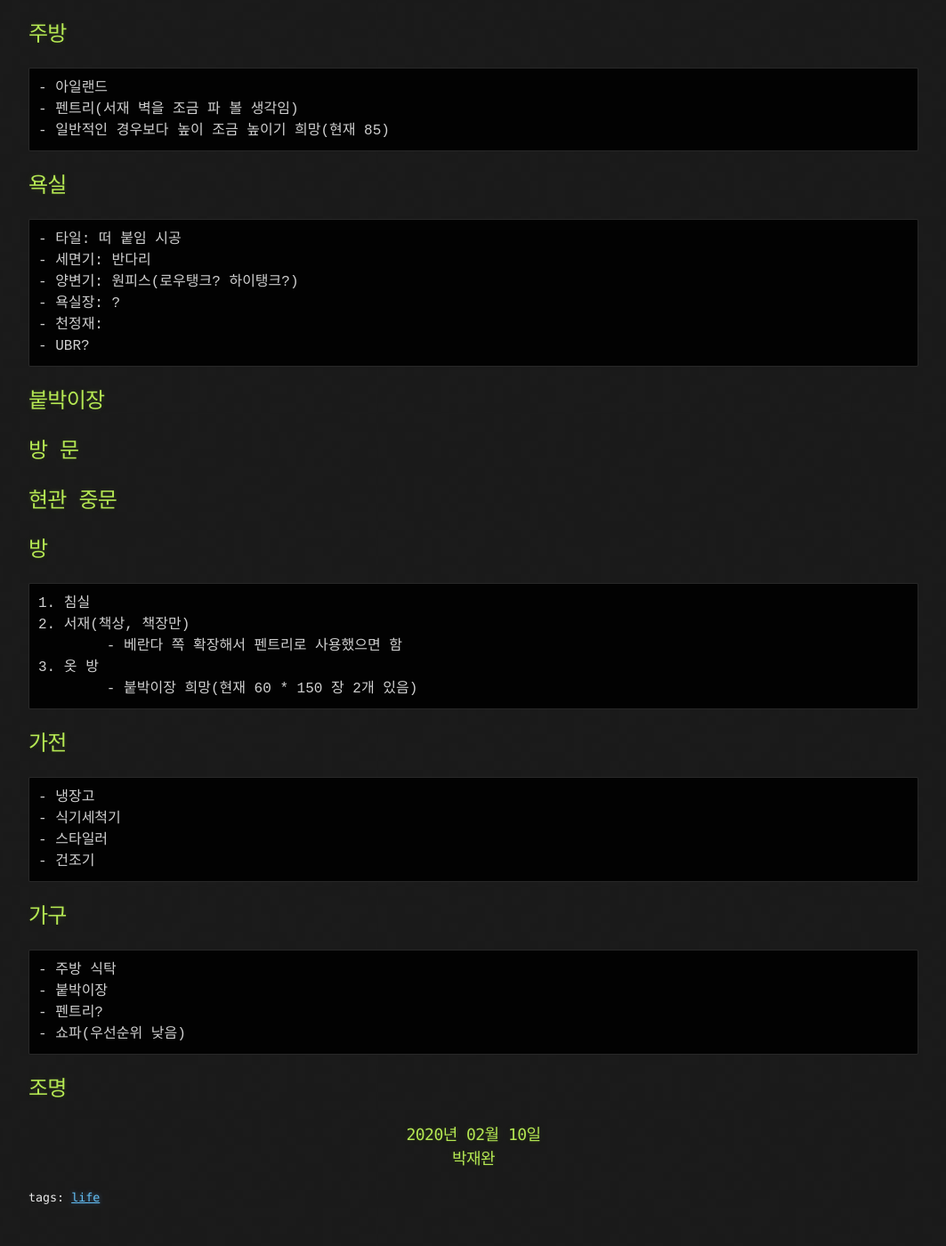
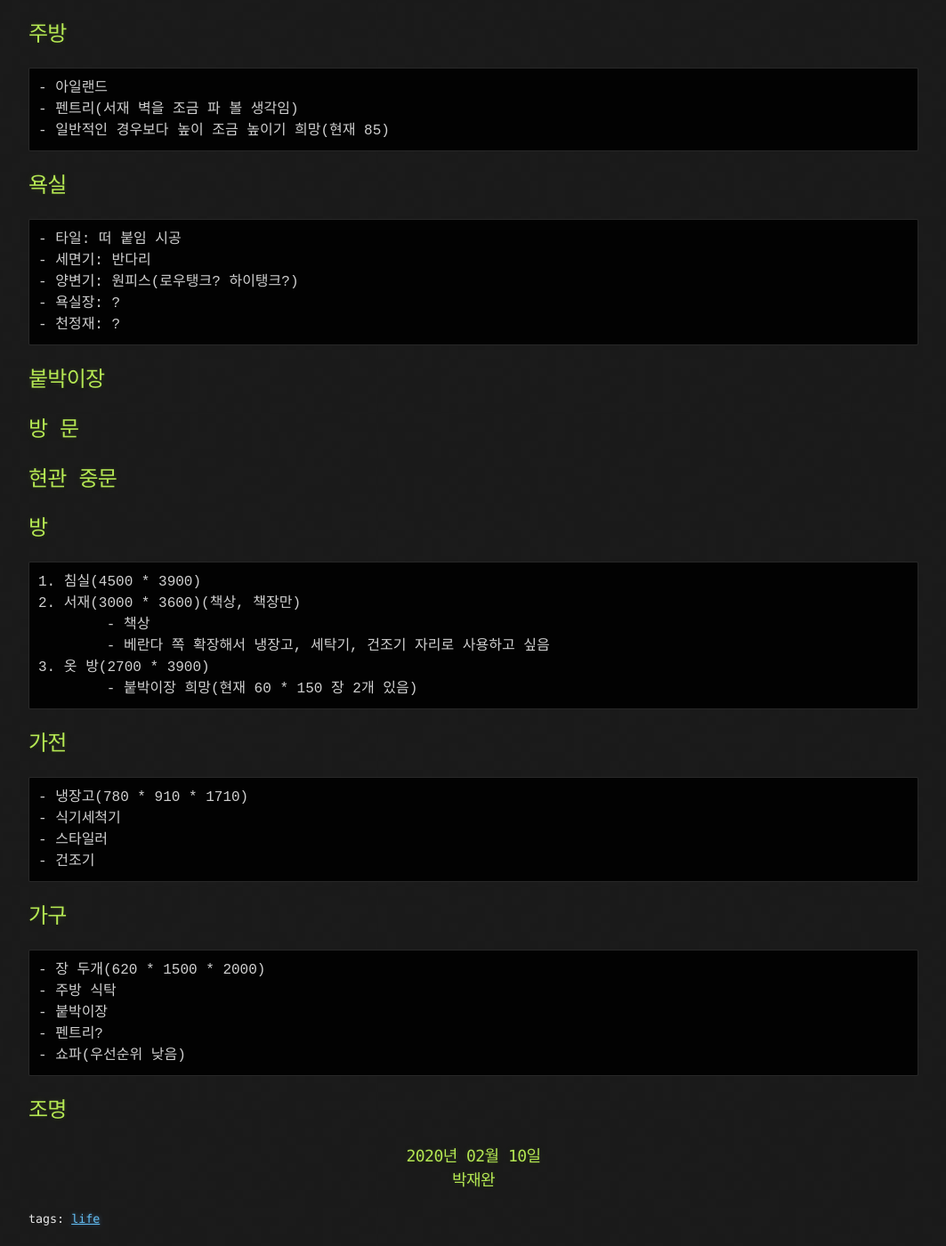
Before and after one commit to hueypark/hueypark.github.io, a Jekyll site: the page built from _posts/2020-02-10-interior.md, in a window 1280 px wide and 1400 px high, scrolled down 1132 px. Shown: the whole window at 89% size, without its empty margins (108-1171 px from the left). Built offline with Jekyll 4.4.1, drawn with Linux system fonts in a browser that asks for light colours; comment, search, counter and statistics services are not loaded; before the commit the page ends 2509 px from its top, so only the background shows below that; some of the changed text lies outside the part shown.

Commit message:
Update interior

```diff
--- a/_posts/2020-02-10-interior.md
+++ b/_posts/2020-02-10-interior.md
@@ -19,8 +19,8 @@ tags: [life]
 	- 우드톤
 	- 편안한 분위기
 	- 참고
-		- http://www.bplusm.co.kr
-		- https://www.instagram.com/hyerim.ko
+		- https://www.instagram.com/sudam.architecture/
+		- https://m.blog.naver.com/hanniel0991/220952267674
 
 ## 철거
 
@@ -44,8 +44,7 @@ tags: [life]
 	- 세면기: 반다리
 	- 양변기: 원피스(로우탱크? 하이탱크?)
 	- 욕실장: ?
-	- 천정재:
-	- UBR?
+	- 천정재: ?
 
 ## 붙박이장
 
@@ -54,19 +53,21 @@ tags: [life]
 ## 현관 중문
 
 ## 방
-	1. 침실
-	2. 서재(책상, 책장만)
-		- 베란다 쪽 확장해서 펜트리로 사용했으면 함
-	3. 옷 방
+	1. 침실(4500 * 3900)
+	2. 서재(3000 * 3600)(책상, 책장만)
+		- 책상
+		- 베란다 쪽 확장해서 냉장고, 세탁기, 건조기 자리로 사용하고 싶음
+	3. 옷 방(2700 * 3900)
 		- 붙박이장 희망(현재 60 * 150 장 2개 있음)
 
 ## 가전
-	- 냉장고
+	- 냉장고(780 * 910 * 1710)
 	- 식기세척기
 	- 스타일러
 	- 건조기
 
 ## 가구
+	- 장 두개(620 * 1500 * 2000)
 	- 주방 식탁
 	- 붙박이장
 	- 펜트리?
```
